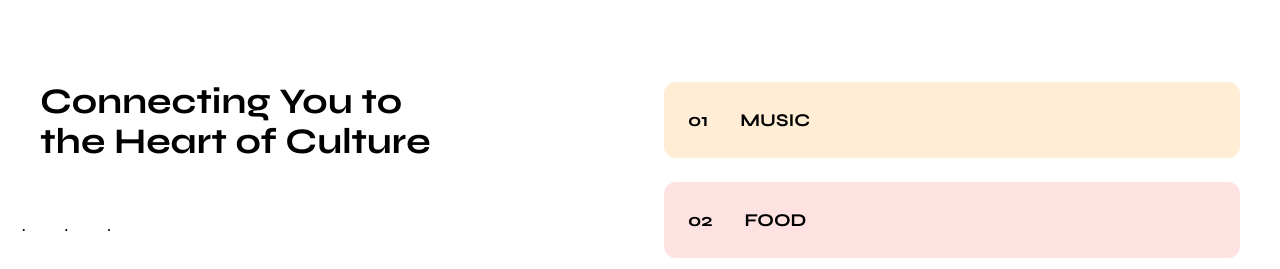
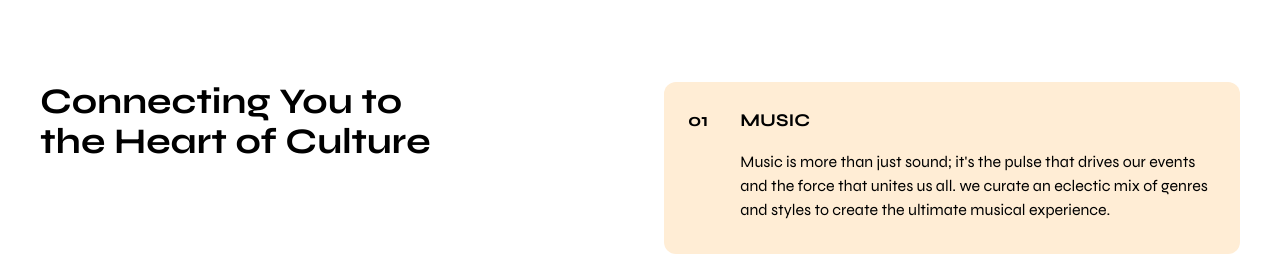
Before and after one commit to HarmonyGroup/harmony-entertainment, a Next.js app: page / in a window 1280 px wide. Shown: the part 940-1209 px from the top of the page. Built offline with nearby package versions, Linux system fonts and the light colour scheme.

Commit message:
commit message

```diff
--- a/app/page.js
+++ b/app/page.js
@@ -17,7 +17,7 @@ import { IoPlay } from "react-icons/io5";
 import Marquee from "react-fast-marquee";
 
 const Home = () => {
-  const [activeCard, setActiveCard] = useState("");
+  const [activeCard, setActiveCard] = useState("music");
   const heading1Ref = useRef(null);
   const cardRefs = useRef([]);
   const heading2Ref = useRef(null);
```
